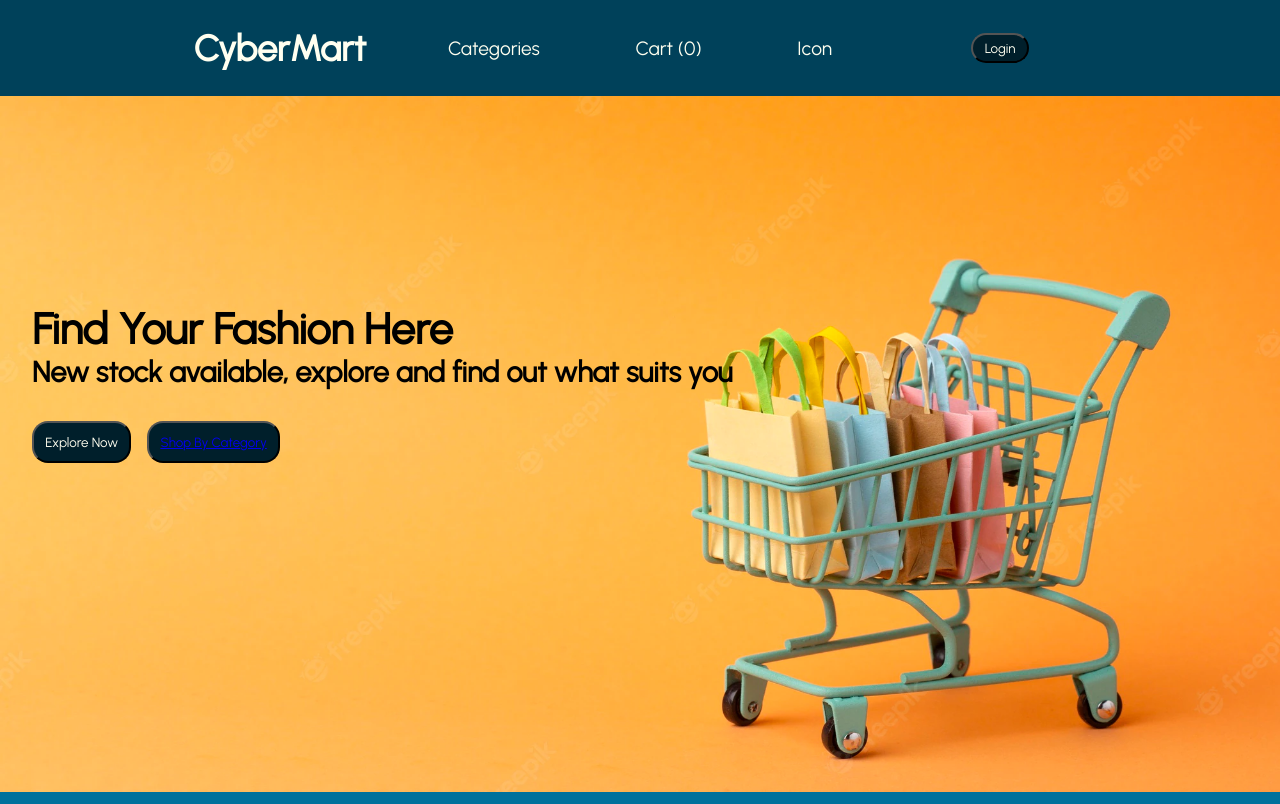
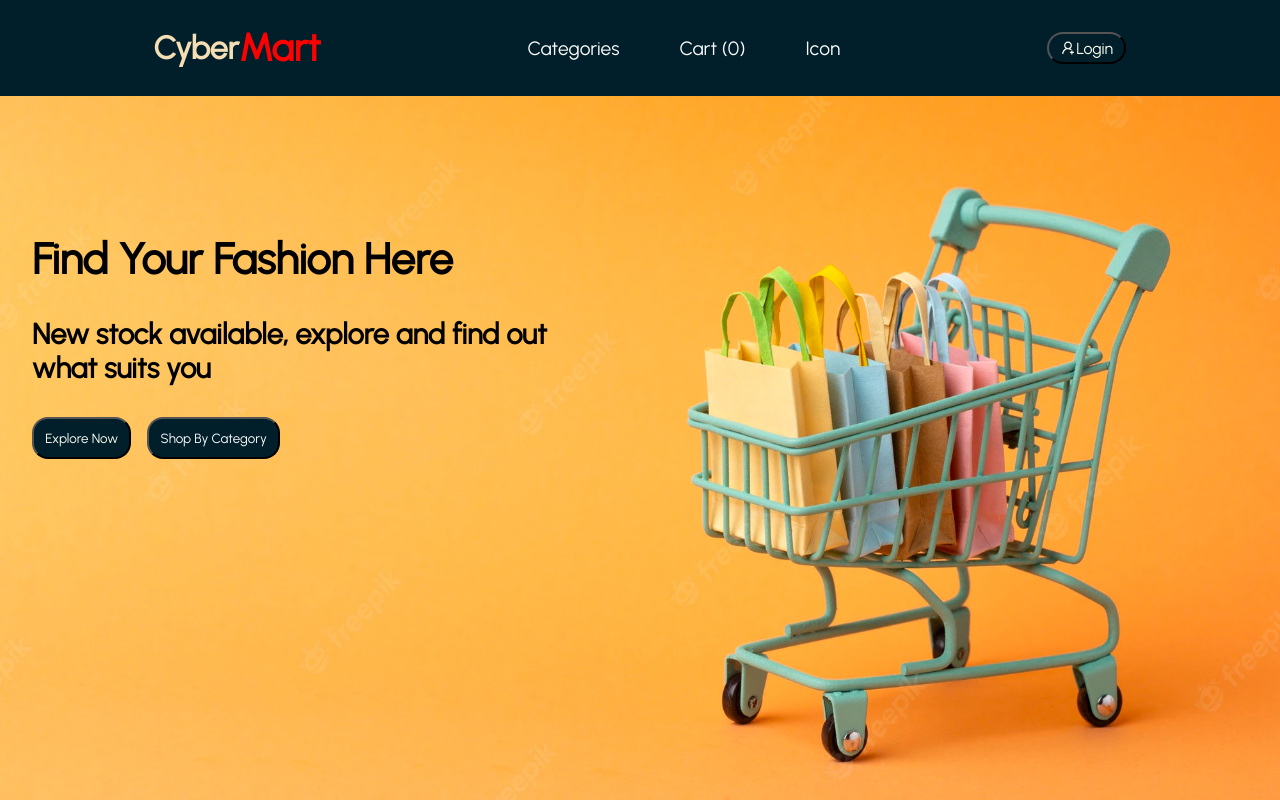
Before and after one commit to AbdulKhaderWali/New-Shopping-Cart, a React (Create React App) app: page / in a window 1280 px wide. Built offline with nearby package versions, Linux system fonts and the light colour scheme; no server answers.

Commit message:
UI updated

```diff
--- a/package.json
+++ b/package.json
@@ -8,6 +8,7 @@
     "@testing-library/user-event": "^13.5.0",
     "react": "^18.2.0",
     "react-dom": "^18.2.0",
+    "react-icons": "^4.6.0",
     "react-router-dom": "^6.4.2",
     "react-scripts": "5.0.1",
     "web-vitals": "^2.1.4"
--- a/src/components/Navbar.js
+++ b/src/components/Navbar.js
@@ -1,24 +1,30 @@
-import React from 'react'
+import React, { useRef } from 'react'
+import {AiOutlineUserAdd} from 'react-icons/ai'
+import {FaBars} from 'react-icons/fa'
 import { Link } from 'react-router-dom'
 import "../index.css"
 import { useProductContext } from '../context/Context'
 export default function Navbar() {
   const {cart} = useProductContext()
+  const navRef = useRef()
+  const showNavbar = () => {
+    navRef.current.classList.toggle("responsive_nav");
+  }
   return (
-    <nav className='navbar'>
-        <div className='logo'>
-          <h2><Link to="/" className='text-decoration'>CyberMart</Link></h2>
-        </div>
-        <div className='links'>
-          <ul>
-            <li><Link to="/categories" className='text-decoration'>Categories</Link></li>
-            <li><Link to="/cart" className='text-decoration'>Cart ({cart.length})</Link></li>
-            <li>Icon</li>
-          </ul>
-        </div>
-        <div className='login'>
-          <button>Login</button>
-        </div>
+    <header>
+    <nav >
+          <h2><Link to="/" className='logo'>Cyber<span>Mart</span></Link></h2>
+            <ul className='navbar' ref={navRef}>
+              <li><Link to="/categories">Categories</Link></li>
+              <li><Link to="/cart">Cart ({cart.length})</Link></li>
+              <li><Link to="/">Icon</Link></li>
+            </ul>
+          <div className='main'>
+            <button><AiOutlineUserAdd/>Login</button>
+          {/* <button className='nav-btn nav-close-btn' onClick={showNavbar}><FaTimes/></button> */}
+          </div>
+          <button className='nav-btn' onClick={showNavbar}><FaBars/></button>
     </nav>
+    </header>
   )
 }
--- a/src/components/SingleCard.js
+++ b/src/components/SingleCard.js
@@ -8,7 +8,7 @@
     fetchProducts(props.title.toLowerCase())
   }
   return (
-    <Link to="/products">
+    <Link to="/products" className='single-card-link'>
     <div className='box' onClick={handleClick}>
     <p>{props.title}</p>
     </div>
--- a/src/components/SingleProduct.js
+++ b/src/components/SingleProduct.js
@@ -1,5 +1,6 @@
 import React from 'react'
 import "../index.css"
+import {AiFillStar} from 'react-icons/ai'
 import { useProductContext } from '../context/Context'
 export default function SingleProduct(props) {
   const {addProduct,deleteProduct,cart} = useProductContext()
@@ -12,9 +13,9 @@
   return (
     <div className='product_card'>
         <div className='product_img'><img src={props.img} alt={props.title}/></div>
-        <div className='product_title'>{props.title.slice(0,20)}...</div>
-        <div className='product_description'>{props.description.slice(0,30)}...</div>
-        <div className='product_rating'>{props.rating}</div>
+        <div className='product_title'>{props.title.slice(0,40)}</div>
+        {/* <div className='product_description'>{props.description.slice(0,30)}...</div> */}
+        <div className='product_rating'><AiFillStar className='filled_star'/>{props.rating}</div>
         <div className='product_footer'>
           {cart.some((p) => p.id === props.id) ? (
             <button className='danger' onClick={handleDel}>Remove from Cart</button>
--- a/src/index.css
+++ b/src/index.css
@@ -6,42 +6,47 @@
   padding: 0;
   font-family: 'Urbanist', sans-serif;
 }
-body{
+/* body{
   background-color: #00719c;
-}
+} */
 
 .danger{
   background-color: red;
   color : white;
 }
-.navbar{
+/* .navbar{
   width: 100%;
-  height: 6rem;
-  display: grid;
-  grid-template-columns: 10rem 1fr 2fr 1fr 10rem;
+  height: 6rem; */
+  /* display: grid;
+  grid-template-columns: 10rem 1fr 2fr 1fr 10rem; */
+  /* display: flex;
+  justify-content: space-between;
   background-color: 	#00415a;
   color: #FFFFF0;
   font-size: 1.2rem;
+  padding: 0 5em;
 }
 
 .logo{
-  display: flex;
-  grid-column: 2/3;
-  align-items: center;
+  display: flex; */
+  /* grid-column: 2/3; */
+  /* align-items: center;
   justify-content: center;
   font-size: 1.5rem;
   text-decoration: none;
 }
 
 ul{
-  list-style: none;
-  grid-column: 3/4;
+  list-style: none; */
+  /* grid-column: 3/4; */
+  /* padding-right: 3em;
 }
 
 .links ul{
   display: flex;
   justify-content: space-around;
   align-items: center;
+  gap: 7em;
   height: 100%;
 }
 
@@ -54,10 +59,109 @@
   display: flex;
   justify-content: space-around;
   align-items: center;
+} */
+
+nav{
+  position: fixed;
+  width: 100%;
+  top: 0;
+  right: 0;
+  z-index: 1000;
+  display: flex;
+  align-items: center;
+  justify-content: space-between;
+  background-color: #001f2b;
+  padding: 28px 12%;
+  transition: all .50s ease;
+  height: 12%;
+}
+nav h2{
+  font-size: 2rem;
 }
 
+.logo{
+  display: flex;
+  align-items: center;
+  color: wheat;
+  text-decoration: none;
+}
+.logo span{
+  font-size: 2.4rem;
+  font-weight: 600;
+  color: red;
+}
+
+.navbar{
+  list-style: none;
+  display: flex;
+}
+
+.navbar a{
+  text-decoration: none;
+  color: white;
+  font-size: 1.2rem;
+  font-weight: 500;
+  padding: 5px 0;
+  margin: 0 30px;
+  transition: all .5s ease;
+}
+.navbar a:hover{
+  color: #FFC300;
+}
+
+.main button{
+  font-size: 1rem;
+}
+.nav-btn{
+  font-size: 18px;
+  cursor:pointer;
+  z-index: 10001;
+  display: none;
+}
+
+@media (max-width: 1024px){
+  header .nav-btn{
+    display: block;
+  }
+
+  nav .navbar{
+    position:absolute;
+    top:100%;
+    right: -100%;
+    width: 270px;
+    height: 29vh;
+    display: flex;
+    flex-direction: column;
+    justify-content: flex-start;
+    border-radius: 10px;
+    transition: all 0.5s ease;
+  }
+
+  header .responsive_nav{
+    right: 2%;
+    background-color: black;
+  }
+
+
+  .navbar a{
+    display: block;
+    margin: 12px 0;
+    padding: 0px 25px;
+    transition: all .05 ease;
+  }
+
+  .cards{
+    margin-top: 20%;
+  }
+
+  .all_products{
+    padding-top: 15%;
+  }
+}
 
 button{
+  display: flex;
+  align-items: center;
   background-color: 	#001f2b;
   padding: 0.3rem 0.7rem;
   color: 	#FFFFF0;
@@ -65,32 +169,56 @@
   border-radius: 1rem;
 }
 
+
 /* singlecard */
+.single-card-link{
+  text-decoration: none;
+}
+
 .box{
+  /* background-color: #001f2b; */
   background-color: #001f2b;
-  color: #FFFFF0;
+  color: #FF69B4;
   height: 10rem;
   cursor: pointer;
+  font-weight: bolder;
+  text-decoration: none;
+  padding: 20px;
+
 }
 
+.box:hover{
+  background-color: #FFC300;
+  color: black;
+}
 .box p{
   display: flex;
   align-items: center;
   justify-content: center;
   height: 100%;
+  font-size: 1.4rem;
 }
+Link{
+  text-decoration: none;
+}
+
 /* cards */
 .cards{
+  height: 100vh;
   display: grid;
+  grid-template-columns: repeat(auto-fill,minmax(300px,300px));
+  width: 100vw;
+  justify-content: center;
+  align-items: center;
   gap: 2rem;
-  grid-template-columns: 1fr 1fr 1fr;
-  margin: 5rem 15rem;
+
 }
+
 
 /* single product */
 .product_card{
  margin: 1.5rem;
- background-color: #00415a;
+ background-color: rgb(240, 240, 240);
 }
 .product_img img{
  display: block;
@@ -103,8 +231,22 @@
   justify-content: space-around;
   align-items: center;
   margin: 1rem;
+  color: white;
 }
-
+.product_title{
+  margin-top: 8px;
+  font-weight: bold;
+}
+.product_rating{
+  margin-top: 5px;
+  display: flex;
+  align-items: center;
+  font-weight: 600;
+}
+.filled_star{
+  font-size: 20px;
+  color: #FFC300;
+}
 .product_footer button{
   padding: 0.3rem 0.7rem;
 }
@@ -114,9 +256,14 @@
   display: grid;
   grid-template-columns: repeat(auto-fit, minmax(300px,1fr));
   gap: 0.2rem;
+  margin-top: 10%;
 }
 
 /* Cart */
+.cart__table{
+  margin-top: 13%;
+}
+
 table{
   width: 100%;
   margin: 2rem auto;
@@ -142,16 +289,19 @@
 }
 
 .banner__text{
+  width: 50%;
   position: absolute;
   top: 25%;
   padding: 2rem;
   font-size: 1.8rem;
   font-weight: bold;
 }
-
+.banner__text h2{
+  margin-bottom: 2rem;
+}
 .banner__img{
   width: 100%;
-  height: 87vh;
+  height: 100vh;
 }
 
 .banner__card button{
@@ -168,7 +318,11 @@
   display: flex;
   align-items: center;
   gap: 1rem;
-  text-decoration: inherit;
+}
+
+.homepage__buttons a{
+  text-decoration: none;
+  color: white;
 }
 
 /* cart */
@@ -177,7 +331,7 @@
   align-items: center;
   justify-content: center;
   height: 85vh;
-  color: #FFFFF0;
+  color: black;
   font-weight: bold;
   font-size: 5rem;
 }
--- a/src/pages/Cart.js
+++ b/src/pages/Cart.js
@@ -9,7 +9,7 @@
     <div>
       {cart.length===0? <div className='empty__cart'>
         Your Cart is Empty !
-      </div>:
+    </div>:
   <table className='cart__table'>
     <thead>
     <tr>
@@ -41,8 +41,8 @@
       <td></td>
       <td></td>
       <td></td>
-      <td style={{textAlign:"center",color:"white"}}>Grand Total : </td>
-      <td style={{textAlign:"center",color:"white"}}>$ {
+      <td style={{textAlign:"center",color:"black"}}>Grand Total : </td>
+      <td style={{textAlign:"center",color:"black"}}>$ {
           cart.reduce((accumulator, object) => {
             return accumulator + (object.qty * object.price);
           }, 0)
```
Also changed, not shown: 1 other file (tests, documents, lock files or other folders).
